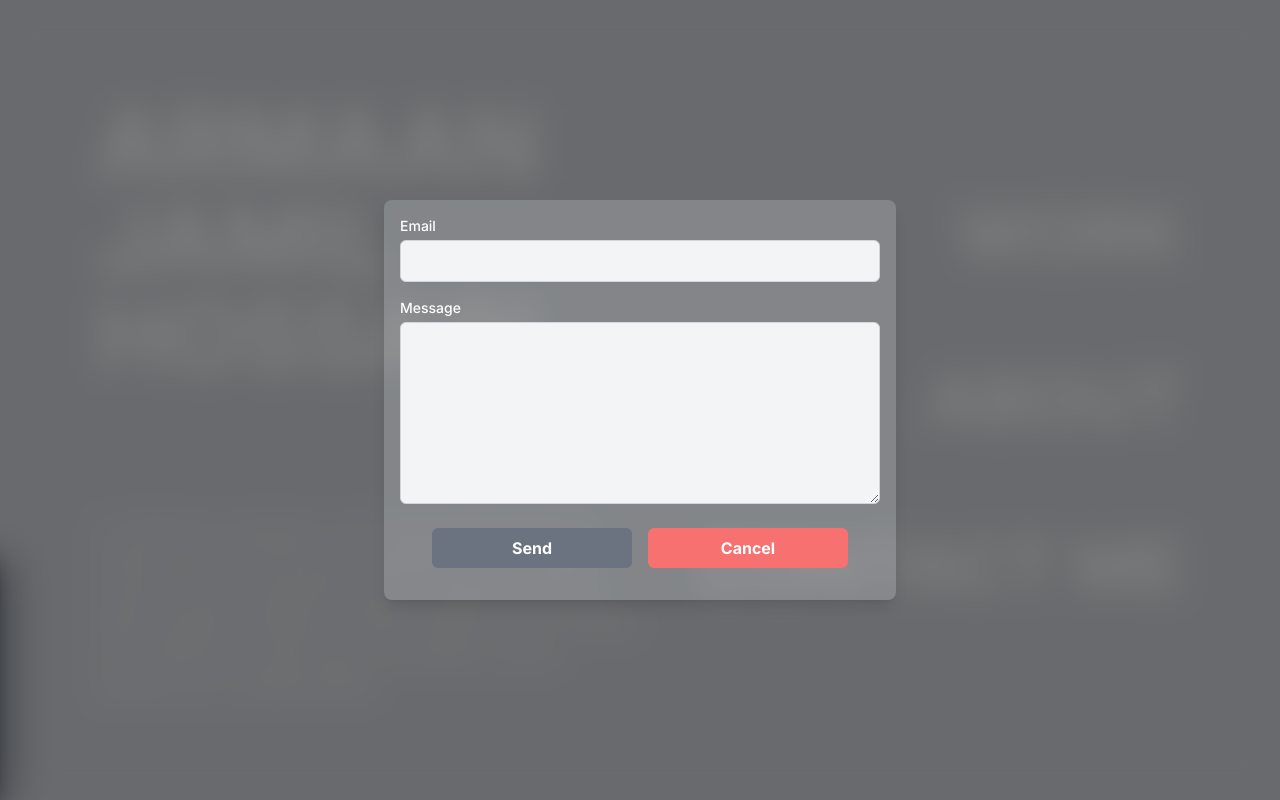
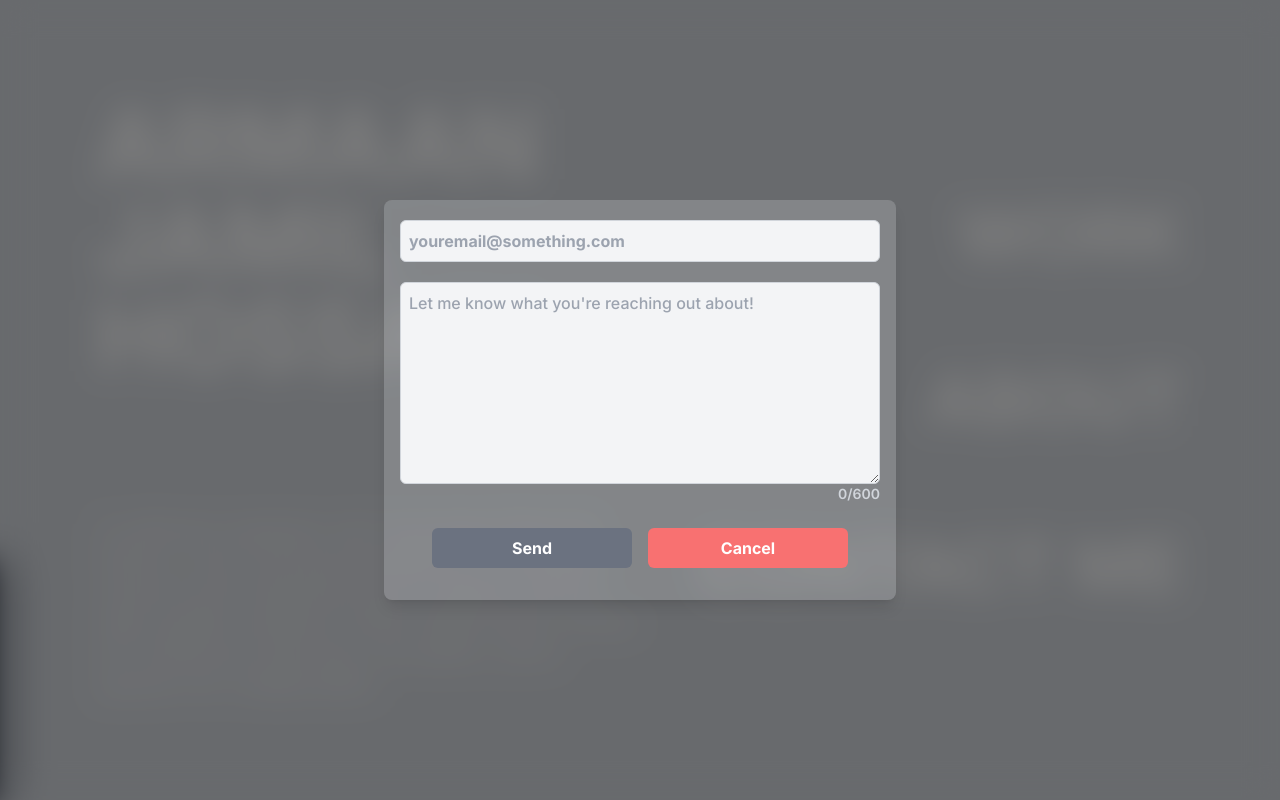
Before and after one commit to ArmaanJH/Armaan-Hossain, a Next.js app: page / in a window 1280 px wide. Both pictures are taken after a click on the element "CONTACT ME". Built offline with nearby package versions, Linux system fonts and the light colour scheme.

Commit message:
contact form css and character limit

```diff
--- a/src/app/components/contactForm.tsx
+++ b/src/app/components/contactForm.tsx
@@ -9,6 +9,13 @@ type ContactFormProps = {
 export default function ContactForm({ onClose }: ContactFormProps) {
   const [email, setEmail] = useState('');
   const [message, setMessage] = useState('');
+  const [charCount, setCharCount] = useState(0);
+  const maxChars = 600;  // Set your character limit here
+
+  const handleMessageChange = (e: React.ChangeEvent<HTMLTextAreaElement>) => {
+    setMessage(e.target.value);
+    setCharCount(e.target.value.length);
+  };
 
   return (
     <motion.div
@@ -20,9 +27,9 @@ export default function ContactForm({ onClose }: ContactFormProps) {
     >
       <form className='h-full flex flex-col'>
         <div className="mb-4">
-          <label className="block text-sm font-medium text-white">Email</label>
           <input
             type="email"
+            placeholder='youremail@something.com'
             value={email}
             onChange={(e) => setEmail(e.target.value)}
             className="mt-1 p-2 block bg-gray-100 font-bold text-black w-full border border-gray-300 rounded-md"
@@ -30,13 +37,15 @@ export default function ContactForm({ onClose }: ContactFormProps) {
           />
         </div>
         <div className="mb-4 flex-grow">
-          <label className="block text-sm font-medium text-white">Message</label>
           <textarea
+            placeholder="Let me know what you're reaching out about!"
             value={message}
-            onChange={(e) => setMessage(e.target.value)}
+            onChange={handleMessageChange}
             className="mt-1 p-2 block bg-gray-100 font-medium text-black w-full border border-gray-300 rounded-md h-full"
+            maxLength={maxChars}
             required
           ></textarea>
+          <div className="text-right text-sm font-semibold text-gray-300">{charCount}/{maxChars}</div>
         </div>
         <div className='flex-shrink-0 flex flex-row p-8'>
           <button type="submit" className="bg-gray-500 font-bold w-1/2 text-white px-2 py-2 rounded-md">
```
